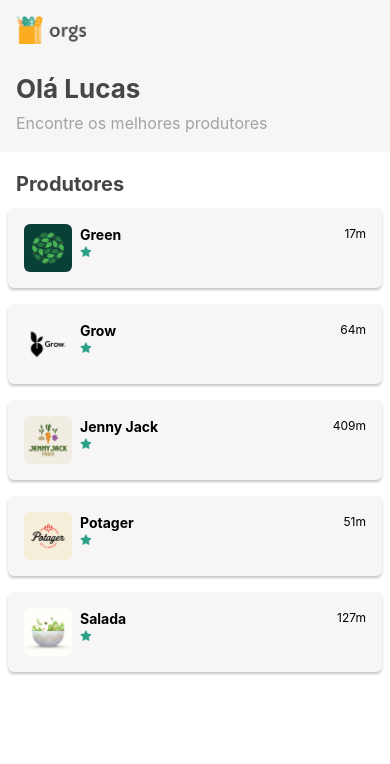
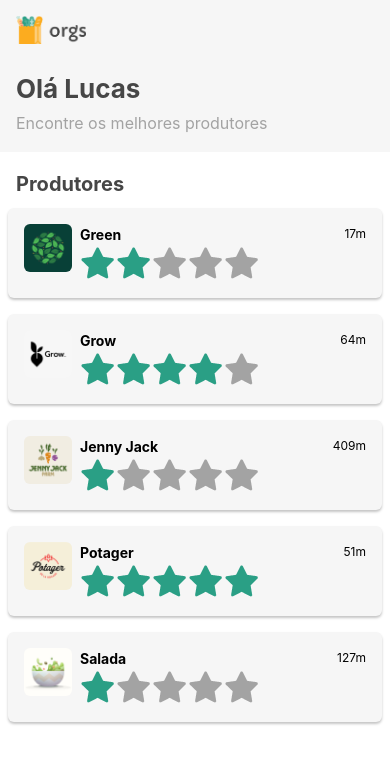
Before and after one commit to lucasmoraist/Orgs-Hooks, a React Native app in the folder orgsHooks/: screen / in a window 390 px wide. Shown: the top 764 px of the page. Built offline with nearby package versions, Linux system fonts and the light colour scheme.

Commit message:
Editando cards dos produtores e adiconando as estrelas nos cards

```diff
--- a/orgsHooks/src/Screens/Home/components/Estrelas.js
+++ b/orgsHooks/src/Screens/Home/components/Estrelas.js
@@ -1,16 +1,44 @@
-import React from "react";
-import { Image, StyleSheet } from "react-native";
+import React, { useState } from "react";
+import { View, Image, StyleSheet, TouchableOpacity } from "react-native";
 
 import Estrela from '../../../assets/estrela.png';
-import EstrelaCinz from '../../../assets/estrelaCinza.png';
+import EstrelaCinza from '../../../assets/estrelaCinza.png';
 
 export default function Estrelas({
     quantidade: quantidadeAntiga,
-    editavel = false,
-    grande = false
+    editavel = true,
+    grande = true
 }){
-    const estilos = estilosFuncao();
-    return <Image style={estilos.estrela} source={Estrela}/>
+
+    const [quantidade, setQuantidade] = useState(quantidadeAntiga);
+    const estilos = estilosFuncao(grande);
+
+    const getImage = (index)=>{
+        if(index < quantidade){
+            return Estrela;
+        }
+        return EstrelaCinza;
+    }
+
+    const RenderEstrelas = ()=>{
+        const listaEstrelas = [];
+        for(let i = 0; i<5; i++){
+            listaEstrelas.push(
+                <TouchableOpacity
+                    key={i}
+                    onPress={()=>setQuantidade(i+1)}
+                    disabled={!editavel}
+                    >
+                    <Image style={estilos.estrela} source={getImage(i)}/>
+                </TouchableOpacity>
+            );
+        }
+        return listaEstrelas;
+    }
+
+    return<View style={{flexDirection: "row"}}>
+            <RenderEstrelas/>
+        </View>
 }
 
 const estilosFuncao = (grande) => StyleSheet.create({
--- a/orgsHooks/src/Screens/Home/components/Produtor.js
+++ b/orgsHooks/src/Screens/Home/components/Produtor.js
@@ -1,9 +1,9 @@
 import React from "react";
-import { Image, StyleSheet, Text, View } from "react-native";
+import { Image, StyleSheet, Text, View, TouchableOpacity } from "react-native";
 import Estrelas from "./Estrelas";
 
 export default function Produtor({ nome, imagem, distancia, estrelas }){
-    return<View style={estilos.cartao}>
+    return<TouchableOpacity style={estilos.cartao}>
         <Image style={estilos.img} source={imagem} accessibilityLabel={nome}/>
 
         <View style={estilos.info}>
@@ -13,7 +13,7 @@ export default function Produtor({ nome, imagem, distancia, estrelas }){
             </View>
             <Text style={estilos.dist}>{ distancia }</Text>
         </View>
-    </View>
+    </TouchableOpacity>
 }
 
 const estilos = StyleSheet.create({
```
